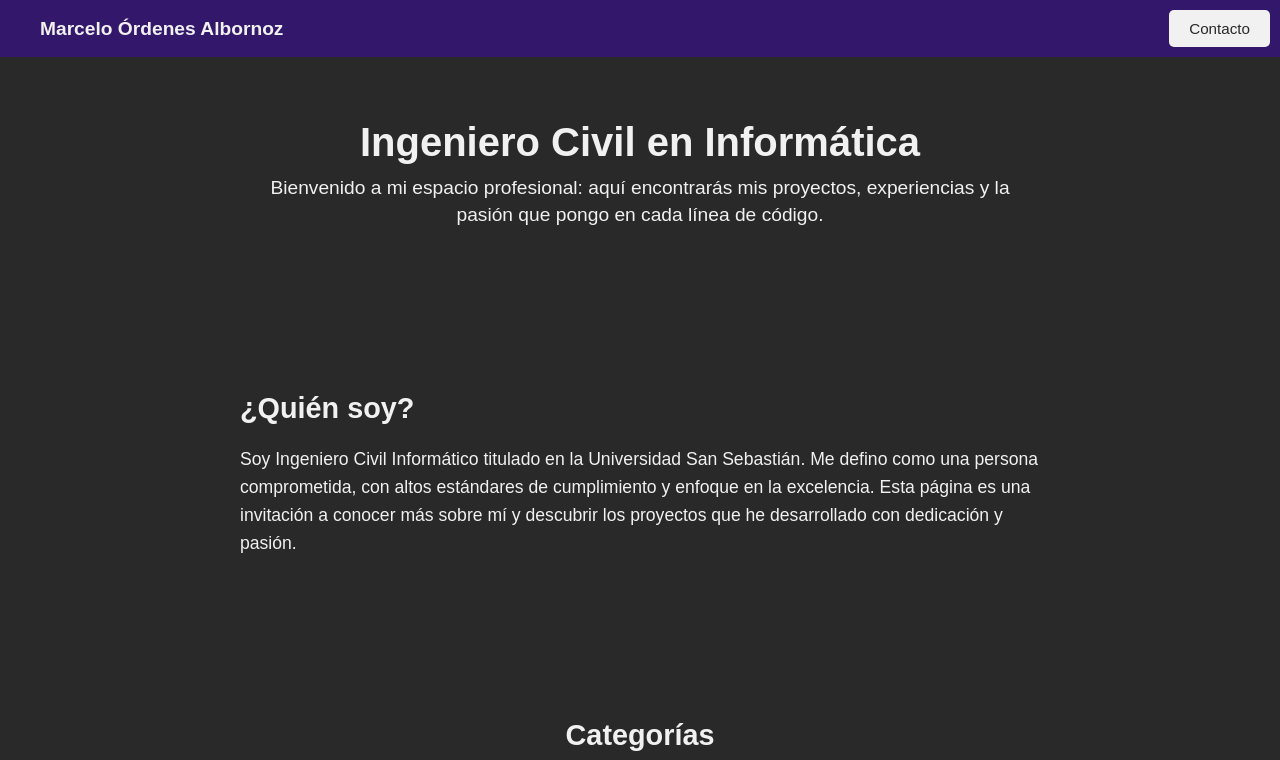
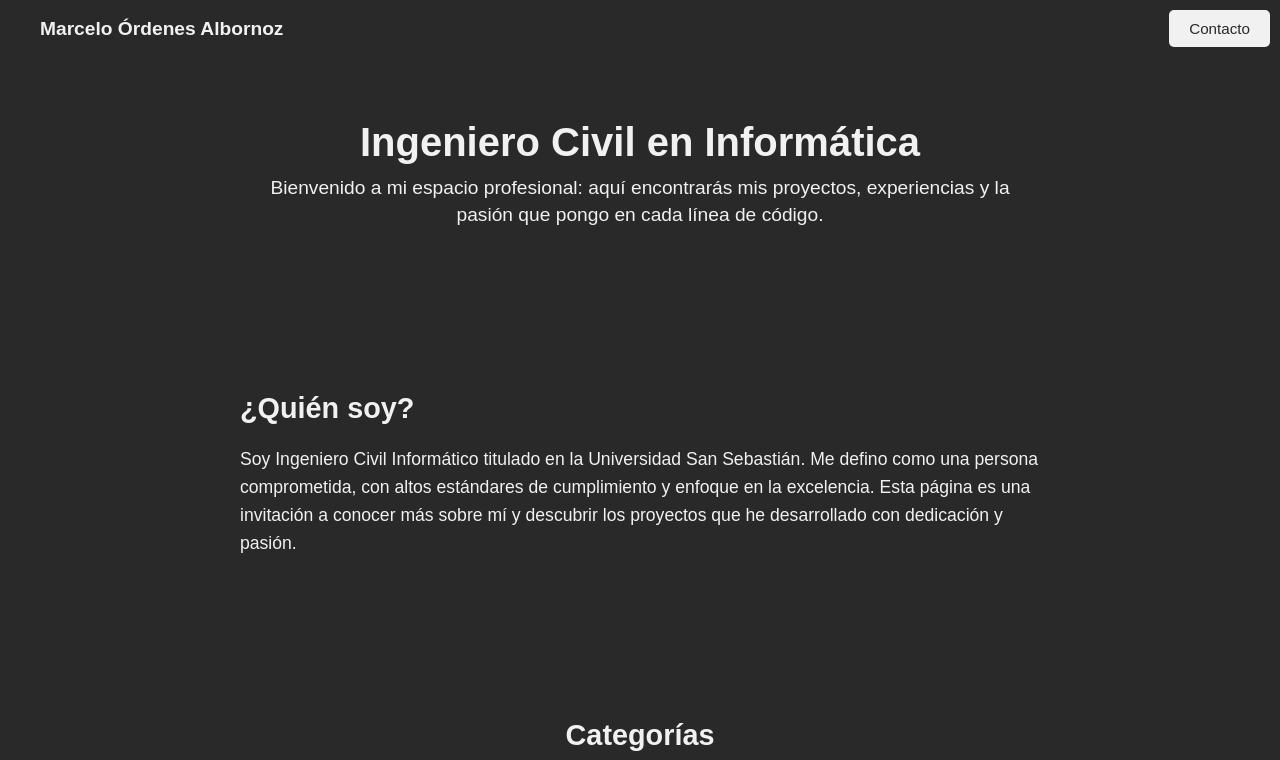
Before and after one commit to MarceloOwOAwA/GithubPage, a plain HTML site: page index.html in a window 1280 px wide. Shown: the top 760 px of the page. Drawn offline with Linux system fonts and the light colour scheme.

Commit message:
Update index.html

```diff
--- a/index.html
+++ b/index.html
@@ -17,7 +17,7 @@
       position: fixed;
       top: 0;
       width: 100%;
-      background: rgba(51,22,115, 0.9);
+      background: #292929;         /* Nuevo color de fondo para la navbar */
       display: flex;
       justify-content: space-between;
       align-items: center;
```
